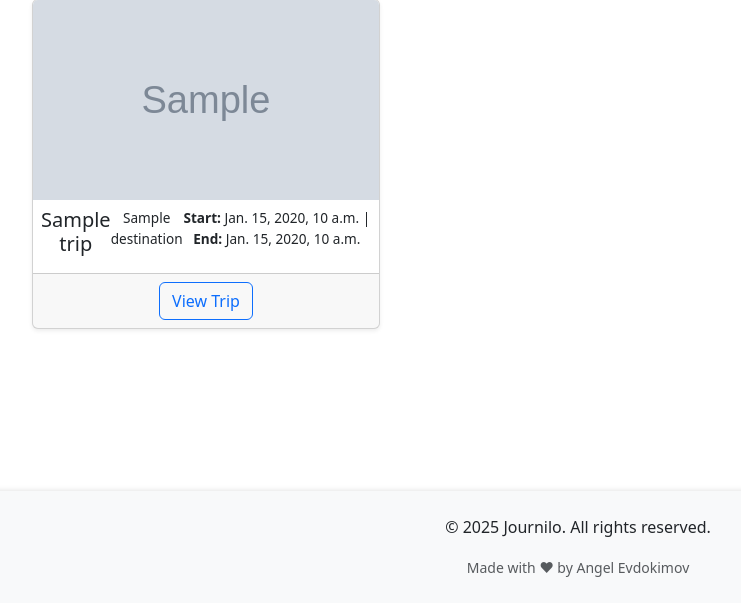
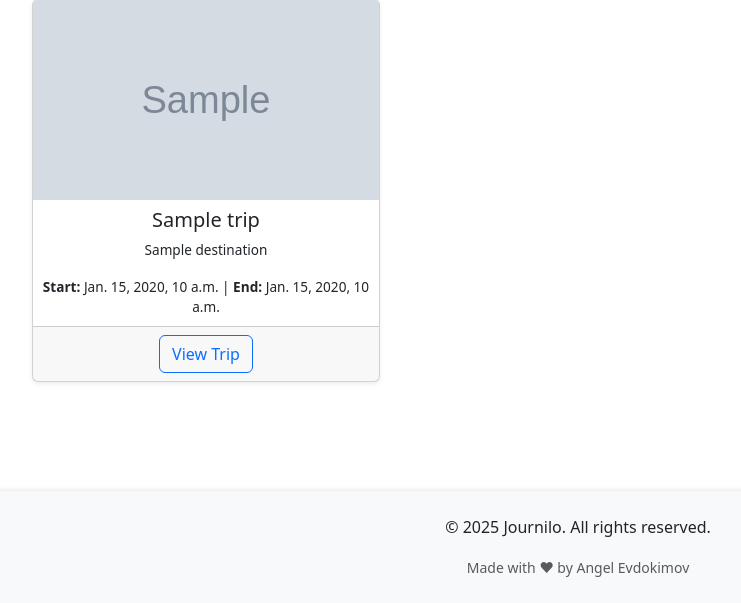
Before and after one commit to AngEvd/TravelJournal, a Django app: template templates/trips/public_trip_list.html in a window 1280 px wide. Shown: the part 197-800 px from the top of the page, without its empty margins (62-803 px from the left). Run offline with Django 3.2, Linux system fonts and the light colour scheme; the template is opened without the code that fills it: most values are stand-ins (such as "Sample title", 1, 10 or a date in 2020); grey boxes marked "Sample" are stand-in pictures.

```diff
--- a/static/styles.css
+++ b/static/styles.css
@@ -70,12 +70,12 @@ footer {
 .card-img-top {
   height: 150px;
   object-fit: cover;
-  width: 100%;
 }
 
 .card-body {
     padding: 0.5rem;
     display: flex;
+    flex-direction: column;
 }
 
 .card-text {
--- a/templates/trips/public_trip_list.html
+++ b/templates/trips/public_trip_list.html
@@ -8,26 +8,29 @@
             <div class="row row-cols-1 row-cols-md-2 row-cols-lg-3 g-4">
                 {% for trip in public_trips %}
                     <div class="col">
-            <div class="card h-100 shadow-sm">
+                        <div class="card h-100 shadow-sm d-flex flex-column">
                             {% if trip.cover_photo %}
                                 <img src="{{ trip.cover_photo.url }}" class="card-img-top" alt="{{ trip.title }}"
                                      style="object-fit: cover; height: 200px;">
                             {% else %}
-                <img src="{% static 'trip_default_cover.jpg' %}" class="card-img-top" alt="Default Cover"
+                                <img src="{% static 'trip_default_cover.jpg' %}" class="card-img-top"
+                                     alt="Default Cover"
                                      style="object-fit: cover; height: 200px;">
                             {% endif %}
-                <div class="card-body">
+                            <div class="card-body d-flex flex-column">
                                 <h5 class="card-title text-center">{{ trip.title }}</h5>
                                 <p class="card-text">{{ trip.destination }}</p>
                                 <p class="card-text">
                                     <strong>Start:</strong> {{ trip.start_date }} |
                                     <strong>End:</strong> {{ trip.end_date }}
+                                </p>
                             </div>
-                <div class="card-footer text-center">
+                            <div class="card-footer text-center mt-auto">
                                 <a href="{% url 'trip_detail' trip.id %}" class="btn btn-outline-primary">View Trip</a>
                             </div>
                         </div>
                     </div>
+
                 {% endfor %}
             </div>
         {% else %}
--- a/templates/trips/trip_detail.html
+++ b/templates/trips/trip_detail.html
@@ -40,8 +40,10 @@
                     <i id="like-icon"
                        class="bi {% if has_liked %}bi-heart-fill text-danger{% else %}bi-heart text-secondary{% endif %}"></i>
                 </button>
-                <span id="like-count" class="ms-1 text-muted">{{ like_count }}</span>
+            {% else %}
+                <i class="bi bi-heart text-secondary"></i>
             {% endif %}
+            <span id="like-count" class="ms-1 text-muted">{{ like_count }}</span>
 
 
         </div>
--- a/trips/api_urls.py
+++ b/trips/api_urls.py
@@ -1,6 +1,7 @@
-from trips.api_views import FeaturedTripsAPIView
+from trips.api_views import FeaturedTripsAPIView, PublicTripsAPIView
 from django.urls import path
 
 urlpatterns = [
     path('trips/featured-trips/', FeaturedTripsAPIView.as_view(), name='featured-trips'),
+
 ]
```
Also changed, not shown: templates/featured.html (+24 -14 lines), trips/api_views.py (+7 -1 lines). Lines whose indentation alone changed are shown as unchanged.
